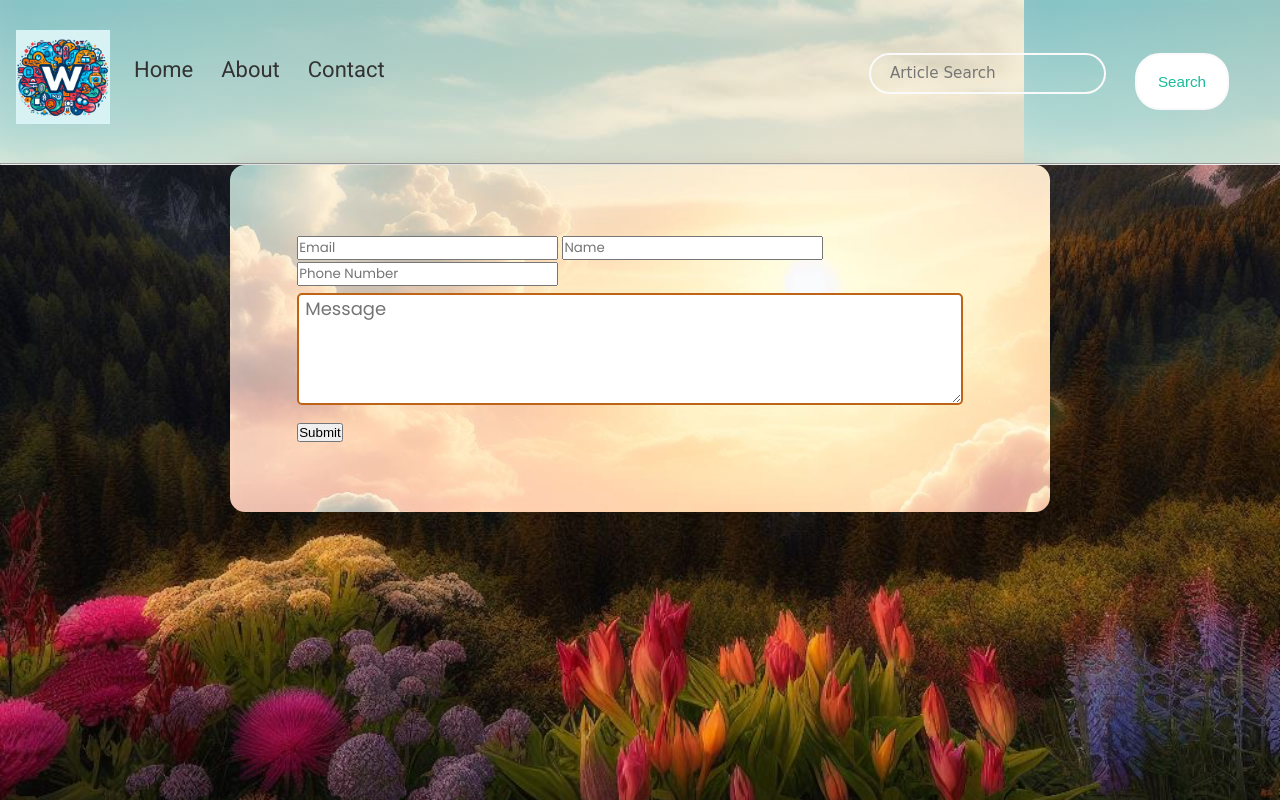
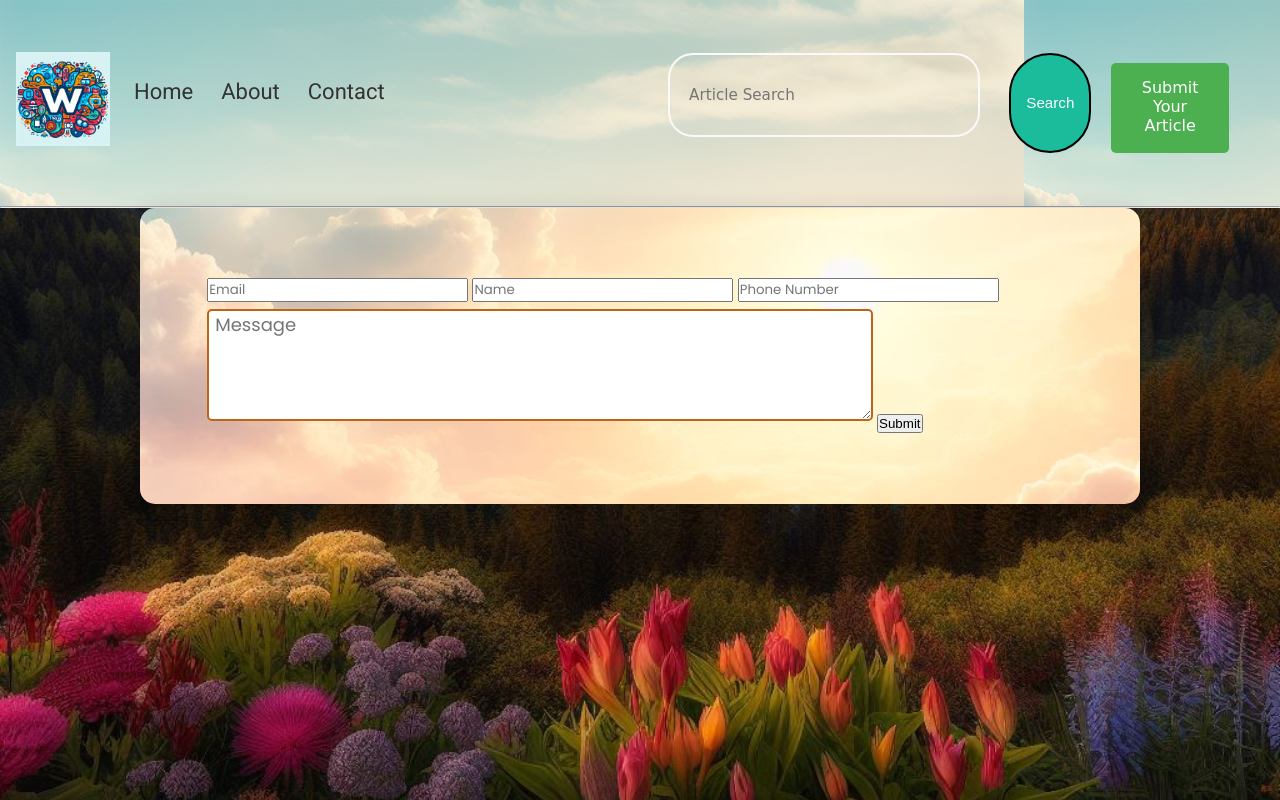
Before and after one commit to G-auravv18/PROJECTBLOG, a plain HTML site: page contact.html in a window 1280 px wide. Drawn offline with Linux system fonts and the light colour scheme; a web font is replaced by a local one.

Commit message:
final update

```diff
--- a/contact.html
+++ b/contact.html
@@ -27,6 +27,7 @@
             <form action="/search.html" method="get">
                 <input class="form-input" type="text" name="query" placeholder="Article Search">
                 <button type="submit">Search</button>
+                <a href="https://forms.gle/8ZCHQuVemRX3LfKG6" class="submit-article-button">Submit Your Article</a>
             </form>
         </div>
     </nav>
--- a/css/contact.css
+++ b/css/contact.css
@@ -62,13 +62,13 @@ textarea {
 }
 
 .nav-right button {
-  padding: 0.6rem 1.3rem;
-  background-color: #fff;
-  border: 2px solid #fafafa;
+  padding: 10px 15px;
+  background-color: #1abc9c;
+  border: 2px solid black;
   font-size: 0.95rem;
-  color: #1abc9c;
-  line-height: 1;
-  border-radius: 25px;
+  color: #fff;
+  line-height: 5;
+  border-radius: 50px;
   outline: none;
   cursor: pointer;
   transition: 0.3s;
@@ -95,7 +95,7 @@ textarea {
 }
 
 .form-container {
-  max-width: 820px;
+  max-width: 1000px;
   background-color: #fff;
   border-radius: 15px;
   box-shadow: 0 0 20px 1px rgba(0, 0, 0, 0.1);
--- a/css/style.css
+++ b/css/style.css
@@ -171,3 +171,21 @@ body {
 .home-article-content span {
   color: #333;
 }
+.submit-article-button {
+  background-color: #4CAF50;
+  border: none;
+  color: white;
+  padding: 15px 20px;
+  text-align: center;
+  text-decoration: none;
+  display: inline-block;
+  font-size: 16px;
+  margin-left: 20px;
+  margin-top: 10px;
+  cursor: pointer;
+  border-radius: 5px;
+}
+
+.submit-article-button:hover {
+  background-color: #45a049;
+}
```
Also changed, not shown: about.html (+1 -0 lines), index.html (+5 -4 lines).
